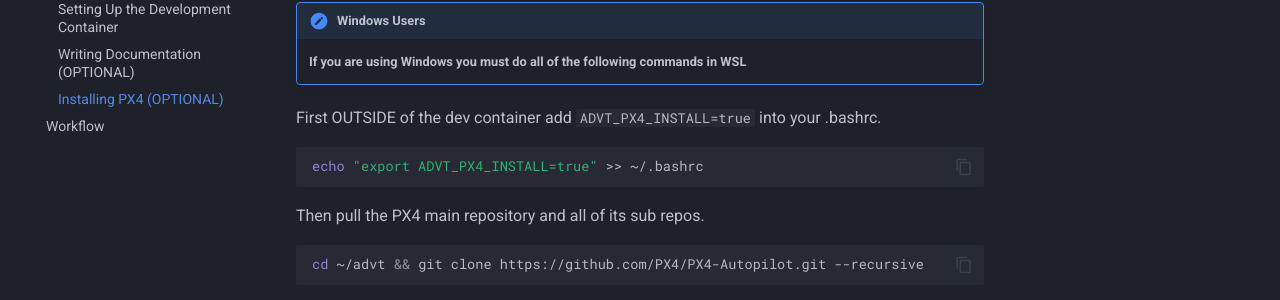
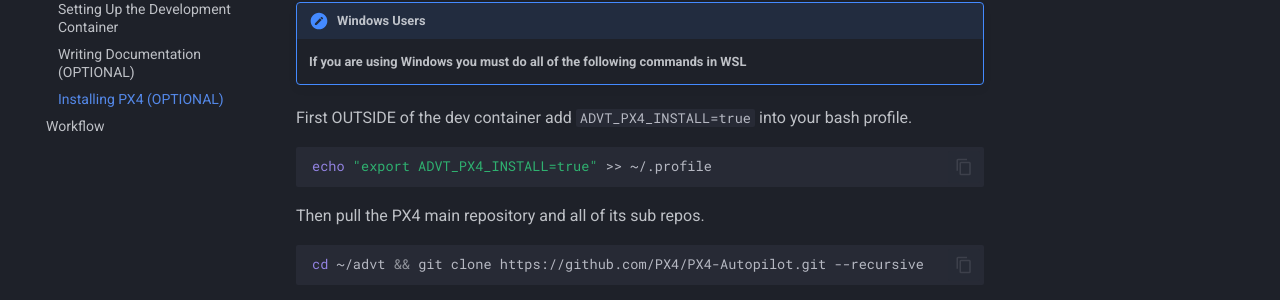
Before and after one commit to advt-vt/advt-vt.github.io, an MkDocs documentation site: the page built from docs/getting_started/installing_px4.md, in a window 1280 px wide. Shown: the part 210-510 px from the top of the page. Built offline with MkDocs 1.6.1 and Material for MkDocs 9.7.7, drawn with Linux system fonts in a browser that asks for light colours.

Commit message:
Change px4 export to bash profile

````diff
--- a/docs/getting_started/installing_px4.md
+++ b/docs/getting_started/installing_px4.md
@@ -8,10 +8,10 @@ description: Installing PX4 if needed
 !!! Note "Windows Users"
     **If you are using Windows you must do all of the following commands in WSL**
 
-First OUTSIDE of the dev container add `ADVT_PX4_INSTALL=true` into your .bashrc.
+First OUTSIDE of the dev container add `ADVT_PX4_INSTALL=true` into your bash profile.
 
 ``` bash
-echo "export ADVT_PX4_INSTALL=true" >> ~/.bashrc
+echo "export ADVT_PX4_INSTALL=true" >> ~/.profile
 ```
 
 Then pull the PX4 main repository and all of its sub repos.
````
